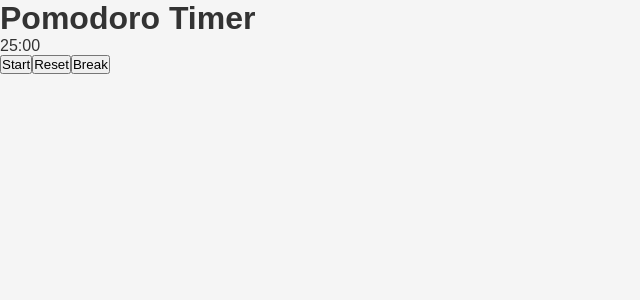
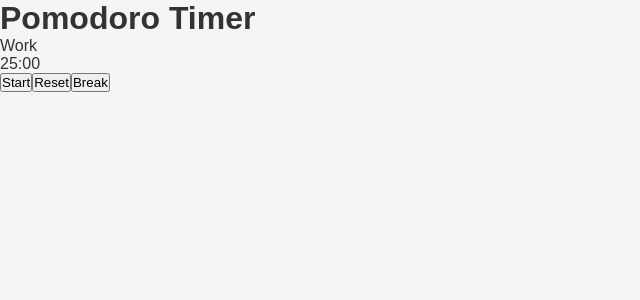
Before and after one commit to Tomyoza/learn-react, a React app in the folder Week 4/app/: page / in a window 1280 px wide. Shown: the top 300 px of the page, without its empty margins (0-640 px from the left). Built offline with nearby package versions, Linux system fonts and the light colour scheme; the HTML template or start-up script is replaced by a standard one.

Commit message:
Label Work or Break mode and display it

```diff
--- a/Week 4/app/src/App.jsx
+++ b/Week 4/app/src/App.jsx
@@ -37,6 +37,7 @@ function App() {
   return (
     <div>
       <h1>Pomodoro Timer</h1>
+      <p>{isBreak ? 'Break' : 'Work'}</p>
       <p>{display}</p>
       <button onClick={() => setIsRunning(!isRunning)}>
         {isRunning ? 'Pause' : 'Start'}
```
